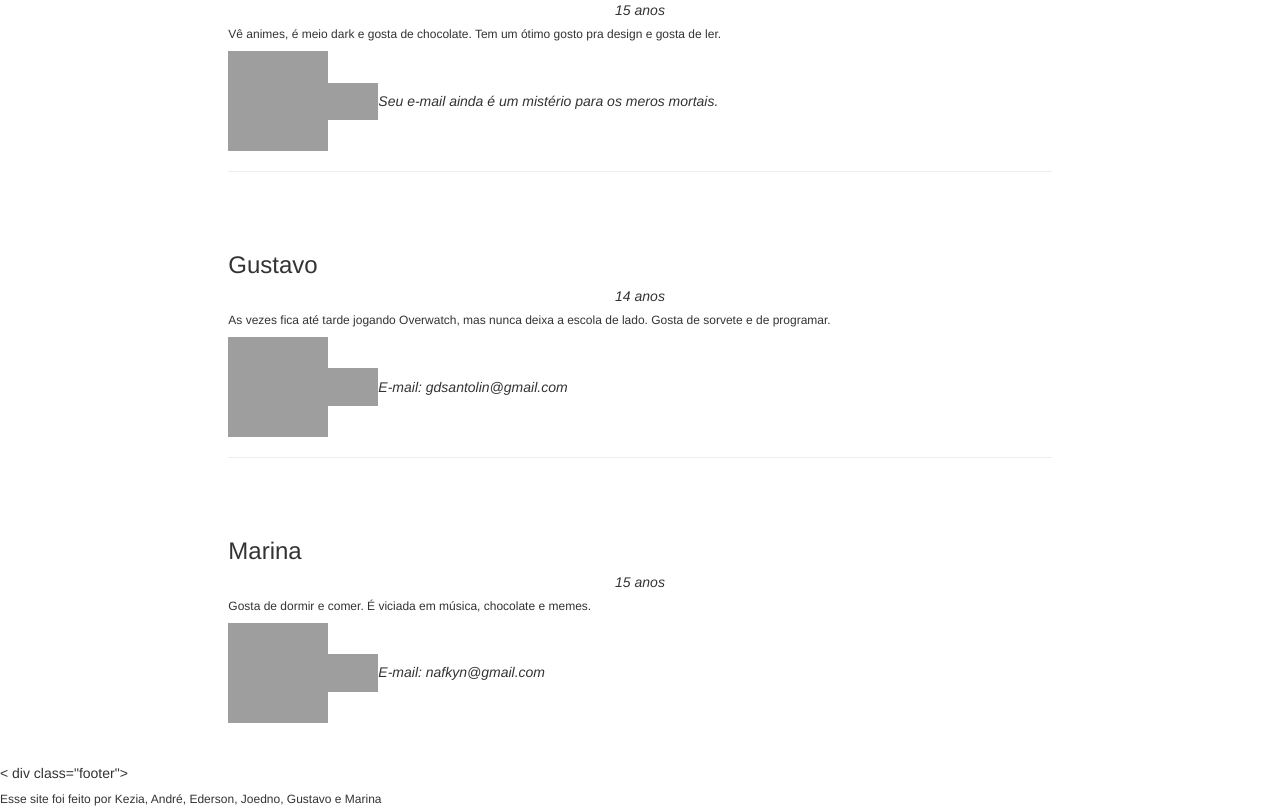
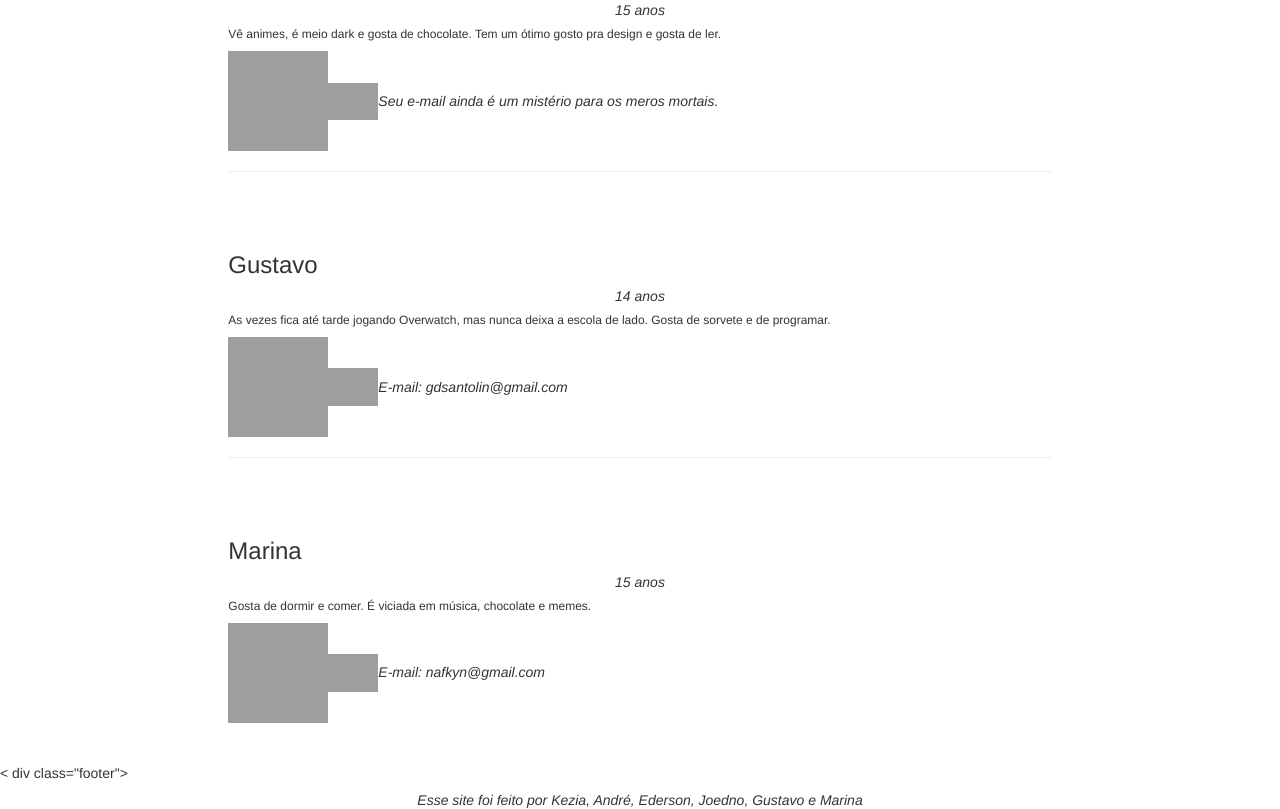
Before and after one commit to trabalhosinho/desastreriodoce, a plain HTML site: page contato.html in a window 1280 px wide. Shown: the part 1176-1985 px from the top of the page. Drawn offline with nearby package versions, Linux system fonts and the light colour scheme; grey boxes are pictures that could not be loaded.

Commit message:
Update contato.html

```diff
--- a/contato.html
+++ b/contato.html
@@ -150,7 +150,7 @@
 </div>
 
 < div class="footer">
-  <h6>Esse site foi feito por Kezia, André, Ederson, Joedno, Gustavo e Marina</h6>
+  <h5>Esse site foi feito por Kezia, André, Ederson, Joedno, Gustavo e Marina</h5>
 </div>
 
 </body>
```
